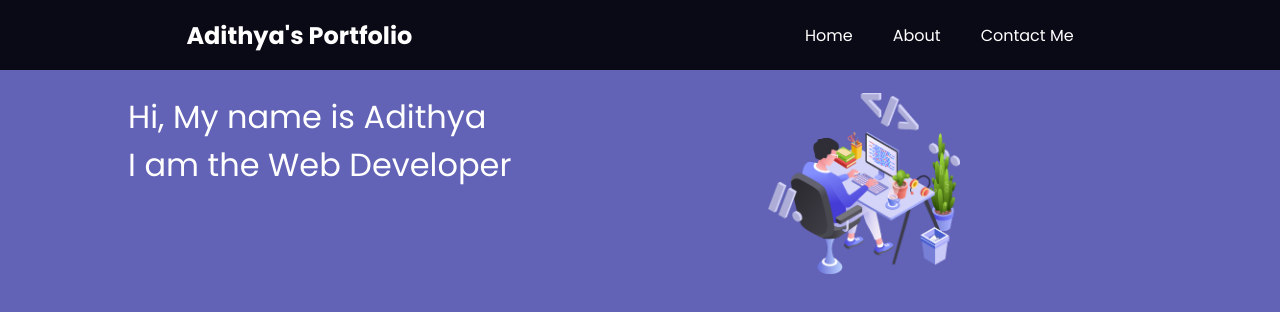
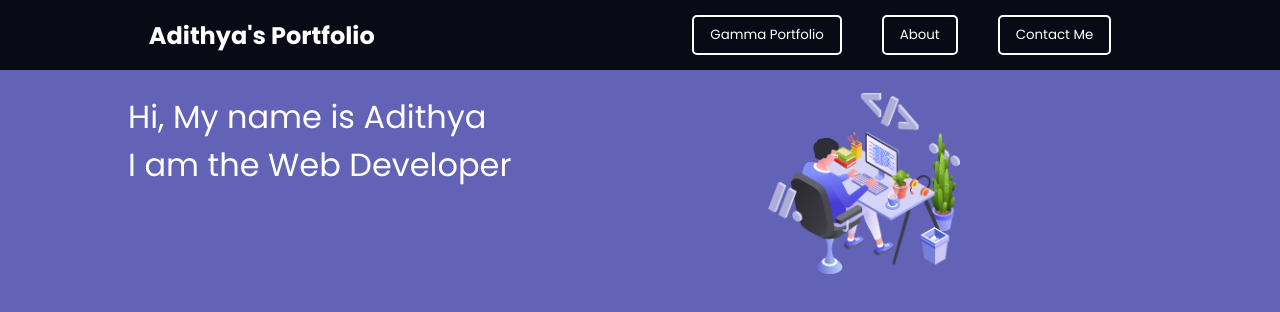
Before and after one commit to adithyabidarahalli/My-Portfolio, a plain HTML site: page index.html in a window 1280 px wide. Drawn offline with Linux system fonts and the light colour scheme.

Commit message:
2nd time edited

```diff
--- a/CSS/globalstyles.css
+++ b/CSS/globalstyles.css
@@ -11,3 +11,23 @@
     background-color: rgb(98, 98, 182);
     color: white;
     }
+    a{
+        text-decoration: none;
+        color: white;
+
+    }
+    button{
+        background-color: transparent;
+        border: 2px solid white;
+        padding: 8px 16px;
+        border-radius: 5px;
+        color: white;
+        font-family: 'Poppins', sans-serif;
+        cursor: pointer;
+
+    }
+    button:hover{
+        background-color: rgb(119, 126, 121);
+        color: rgb(98, 98, 182);
+        transition: 0.3s;
+    }
--- a/index.html
+++ b/index.html
@@ -23,9 +23,9 @@
             <div class="left">Adithya's Portfolio</div>
             <div class="right">
                 <ul>
-                    <li>Home</li>
-                    <li>About</li>
-                    <li>Contact Me</li>
+                    <li><button><a href="https://bidarahalli-adithya-9xnh4jn.gamma.site/">Gamma Portfolio</a></button></li>
+                    <li><button><a href="about.html">About</a></button></li>
+                    <li><button><a href="mailto:adithyabidarahalli@outlook.com">Contact Me</a></button></li>
                 </ul>
             </div>
         </nav>
@@ -37,6 +37,7 @@
 
             </div>
             <div class="rightSection"><img src="Images/developer.png" alt="A developer Illustration" width="50%"> </div>
+
         </section>
 </body>
 </html>
```
Also changed, not shown: about.html (added), 12 other files.
